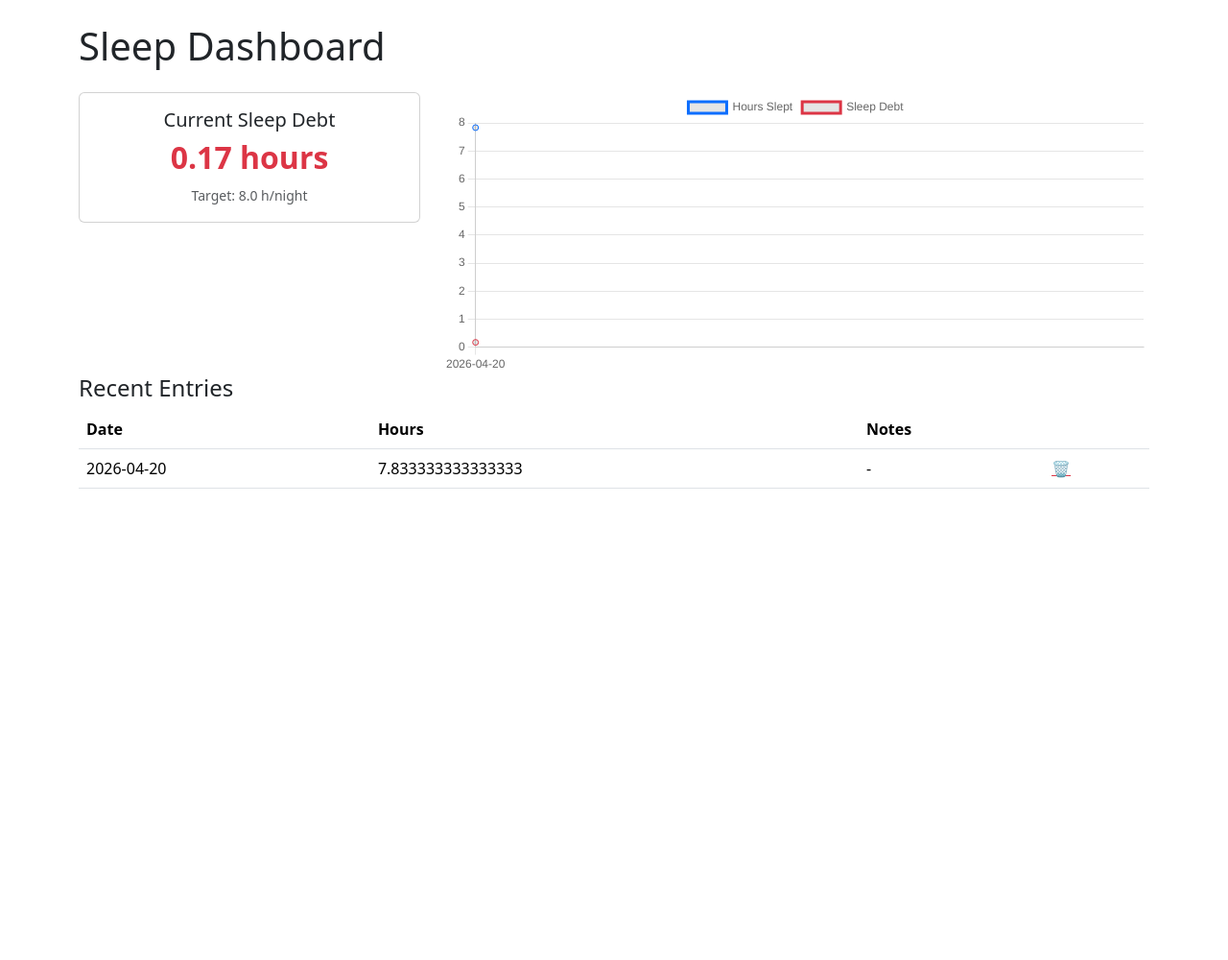
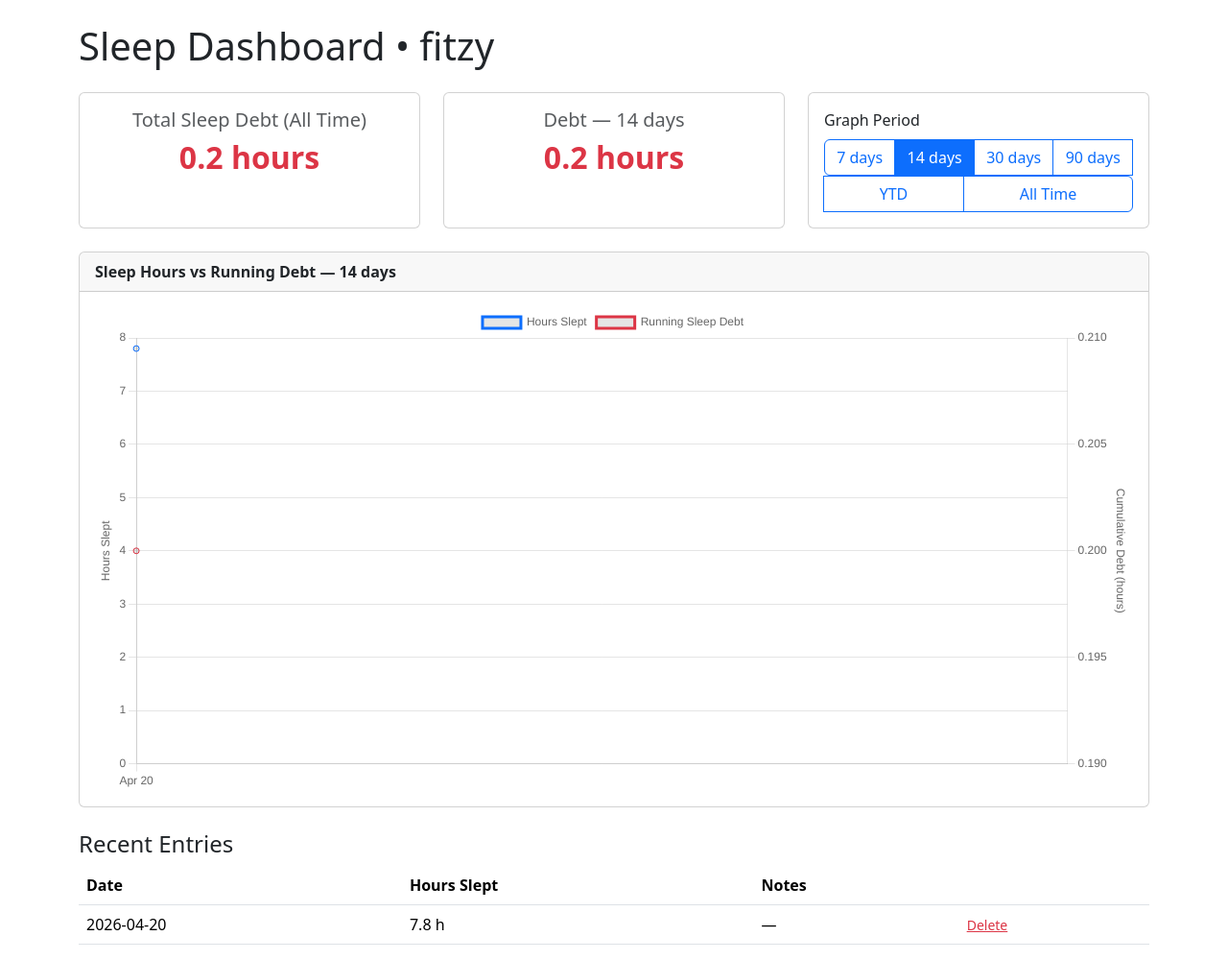
Before and after one commit to jfitzpatrick6/Sleep-Tracker, a Flask app: page / in a window 1280 px wide. Shown: the part 56-1056 px from the top of the page at 96% size. Before the commit the page ends 565 px from the top, so only its background shows below. Run offline with Flask 3, Linux system fonts and the light colour scheme; a user stored in the database is signed in.

Commit message:
Filtering

```diff
--- a/app/routes.py
+++ b/app/routes.py
@@ -1,4 +1,4 @@
-from flask import Blueprint, render_template, request, redirect, url_for, jsonify
+from flask import Blueprint, render_template, request, redirect, url_for
 from flask_login import login_required, current_user
 from . import db
 from .models import SleepEntry
@@ -7,40 +7,93 @@ import json
 
 bp = Blueprint('main', __name__)
 
-def get_sleep_debt_and_history(target=8.0):
+def get_sleep_data(period='14', target=8.0):
     if not current_user.is_authenticated:
-        return 0.0, []
+        return 0.0, 0.0, [], 14
 
-    entries = SleepEntry.query.filter_by(user_id=current_user.id)\
+    # Get all entries for the user, sorted by date
+    all_entries = SleepEntry.query.filter_by(user_id=current_user.id)\
         .order_by(SleepEntry.sleep_date).all()
 
-    debt = 0.0
+    # Calculate lifetime debt (all time)
+    lifetime_debt = sum((target - e.hours_slept) for e in all_entries)
+
+    # Determine cutoff date based on selected period
+    today = date.today()
+    if period == '7':
+        days = 7
+        cutoff = today - timedelta(days=6)
+        period_label = '7 days'
+    elif period == '14':
+        days = 14
+        cutoff = today - timedelta(days=13)
+        period_label = '14 days'
+    elif period == '30':
+        days = 30
+        cutoff = today - timedelta(days=29)
+        period_label = '30 days'
+    elif period == '90':
+        days = 90
+        cutoff = today - timedelta(days=89)
+        period_label = '90 days'
+    elif period == 'ytd':
+        cutoff = date(today.year, 1, 1)
+        period_label = 'Year to Date'
+    else:  # 'all'
+        cutoff = date(2000, 1, 1)  # far in the past
+        period_label = 'All Time'
+
+    # Filter entries for the selected period
+    recent_entries = [e for e in all_entries if e.sleep_date >= cutoff]
+
+    # Calculate debt only for the visible period
+    period_debt = sum((target - e.hours_slept) for e in recent_entries)
+
+    # Build history for the chart (running debt within this period)
     history = []
-    for entry in entries:
+    running_debt = 0.0
+
+    for entry in recent_entries:
         daily_deficit = target - entry.hours_slept
-        debt += daily_deficit
+        running_debt += daily_deficit
         history.append({
-            'date': entry.sleep_date.isoformat(),
-            'hours': round(entry.hours_slept, 2),
-            'debt': round(debt, 2)
+            'date': entry.sleep_date.strftime('%b %d'),
+            'hours': round(entry.hours_slept, 1),
+            'debt': round(running_debt, 1)
         })
-    return round(debt, 2), history
+
+    # For All Time or YTD we don't fill missing dates (too many gaps possible)
+    if period not in ['ytd', 'all'] and len(history) < days:
+        # Simple fill for short periods only
+        pass
+
+    return round(lifetime_debt, 1), round(period_debt, 1), history, period_label
+
 
 @bp.route('/')
 @login_required
 def index():
-    target = 8.0
-    current_debt, history = get_sleep_debt_and_history(target)
+    period = request.args.get('period', '14')
+    allowed = ['7', '14', '30', '90', 'ytd', 'all']
+    if period not in allowed:
+        period = '14'
+
+    lifetime_debt, period_debt, history, period_label = get_sleep_data(period)
+
     recent = SleepEntry.query.filter_by(user_id=current_user.id)\
         .order_by(SleepEntry.sleep_date.desc()).limit(10).all()
 
     return render_template('index.html',
-                           current_debt=current_debt,
-                           recent=recent,
+                           lifetime_debt=lifetime_debt,
+                           period_debt=period_debt,
                            history=json.dumps(history),
-                           target=target,
-                           username=current_user.username)
+                           period=period,
+                           period_label=period_label,
+                           username=current_user.username,
+                           recent=recent)
 
+
+# Keep your existing /add and /delete routes unchanged
 @bp.route('/add', methods=['GET', 'POST'])
 @login_required
 def add_entry():
@@ -74,10 +127,11 @@ def add_entry():
 
             db.session.commit()
             return redirect(url_for('main.index'))
-        except (ValueError, TypeError):
+        except Exception:
             pass
 
     return render_template('add_entry.html', today=today)
+
 
 @bp.route('/delete/<int:entry_id>')
 @login_required
@@ -87,7 +141,7 @@ def delete_entry(entry_id):
     db.session.commit()
     return redirect(url_for('main.index'))
 
-# Optional: Settings (still static for now)
+
 @bp.route('/settings')
 @login_required
 def settings():
--- a/app/templates/index.html
+++ b/app/templates/index.html
@@ -1,51 +1,126 @@
 {% extends "base.html" %}
 {% block content %}
-<h1 class="mb-4">Sleep Dashboard</h1>
+<h1 class="mb-4">Sleep Dashboard • {{ username }}</h1>
 
-<div class="row">
-    <div class="col-md-4">
-        <div class="card text-center mb-4">
+<div class="row mb-4">
+    <!-- Lifetime Debt -->
+    <div class="col-md-6 col-lg-4">
+        <div class="card text-center h-100">
             <div class="card-body">
-                <h5 class="card-title">Current Sleep Debt</h5>
-                <h2 class="{% if current_debt > 0 %}debt-positive{% else %}debt-negative{% endif %}">
-                    {{ current_debt }} hours
+                <h5 class="card-title text-muted">Total Sleep Debt (All Time)</h5>
+                <h2 class="{% if lifetime_debt > 0 %}debt-positive{% else %}debt-negative{% endif %}">
+                    {{ lifetime_debt }} hours
                 </h2>
-                <small class="text-muted">Target: {{ target }} h/night</small>
             </div>
         </div>
     </div>
-    <div class="col-md-8">
-        <canvas id="sleepChart" height="120"></canvas>
+
+    <!-- Period Debt -->
+    <div class="col-md-6 col-lg-4">
+        <div class="card text-center h-100">
+            <div class="card-body">
+                <h5 class="card-title text-muted">Debt — {{ period_label }}</h5>
+                <h2 class="{% if period_debt > 0 %}debt-positive{% else %}debt-negative{% endif %}">
+                    {{ period_debt }} hours
+                </h2>
+            </div>
+        </div>
+    </div>
+
+    <!-- Period Selector -->
+    <div class="col-lg-4">
+        <div class="card h-100">
+            <div class="card-body">
+                <label class="form-label">Graph Period</label>
+                <div class="btn-group w-100 flex-wrap" role="group">
+                    <a href="?period=7"  class="btn btn-outline-primary {% if period == '7' %}active{% endif %}">7 days</a>
+                    <a href="?period=14" class="btn btn-outline-primary {% if period == '14' %}active{% endif %}">14 days</a>
+                    <a href="?period=30" class="btn btn-outline-primary {% if period == '30' %}active{% endif %}">30 days</a>
+                    <a href="?period=90" class="btn btn-outline-primary {% if period == '90' %}active{% endif %}">90 days</a>
+                    <a href="?period=ytd" class="btn btn-outline-primary {% if period == 'ytd' %}active{% endif %}">YTD</a>
+                    <a href="?period=all" class="btn btn-outline-primary {% if period == 'all' %}active{% endif %}">All Time</a>
+                </div>
+            </div>
+        </div>
     </div>
 </div>
 
-<h4>Recent Entries</h4>
+<!-- Chart -->
+<div class="card mb-4">
+    <div class="card-header">
+        <strong>Sleep Hours vs Running Debt — {{ period_label }}</strong>
+    </div>
+    <div class="card-body">
+        <canvas id="sleepChart" height="140"></canvas>
+    </div>
+</div>
+
+<!-- Recent Entries -->
+<h4 class="mt-4">Recent Entries</h4>
 <table class="table table-hover">
-    <thead><tr><th>Date</th><th>Hours</th><th>Notes</th><th></th></tr></thead>
+    <thead>
+        <tr>
+            <th>Date</th>
+            <th>Hours Slept</th>
+            <th>Notes</th>
+            <th></th>
+        </tr>
+    </thead>
     <tbody>
     {% for entry in recent %}
         <tr>
             <td>{{ entry.sleep_date }}</td>
-            <td>{{ entry.hours_slept }}</td>
-            <td>{{ entry.notes or '-' }}</td>
-            <td><a href="{{ url_for('main.delete_entry', entry_id=entry.id) }}" class="text-danger">🗑</a></td>
+            <td>{{ entry.hours_slept|round(1) }} h</td>
+            <td>{{ entry.notes or '—' }}</td>
+            <td><a href="{{ url_for('main.delete_entry', entry_id=entry.id) }}" class="text-danger small">Delete</a></td>
         </tr>
     {% endfor %}
     </tbody>
 </table>
 
 <script>
-const data = JSON.parse('{{ history | safe }}');
+const rawData = {{ history | safe }};
+
 new Chart(document.getElementById('sleepChart'), {
     type: 'line',
     data: {
-        labels: data.map(d => d.date),
+        labels: rawData.map(d => d.date),
         datasets: [
-            { label: 'Hours Slept', data: data.map(d => d.hours), borderColor: '#0d6efd', tension: 0.3 },
-            { label: 'Sleep Debt', data: data.map(d => d.debt), borderColor: '#dc3545', tension: 0.3 }
+            {
+                label: 'Hours Slept',
+                data: rawData.map(d => d.hours),
+                borderColor: '#0d6efd',
+                tension: 0.3,
+                yAxisID: 'y'
+            },
+            {
+                label: 'Running Sleep Debt',
+                data: rawData.map(d => d.debt),
+                borderColor: '#dc3545',
+                tension: 0.3,
+                yAxisID: 'y1'
+            }
         ]
     },
-    options: { scales: { y: { beginAtZero: true } } }
+    options: {
+        scales: {
+            y: {
+                type: 'linear',
+                position: 'left',
+                title: { display: true, text: 'Hours Slept' },
+                beginAtZero: true
+            },
+            y1: {
+                type: 'linear',
+                position: 'right',
+                title: { display: true, text: 'Cumulative Debt (hours)' },
+                grid: { drawOnChartArea: false }
+            }
+        },
+        plugins: {
+            legend: { position: 'top' }
+        }
+    }
 });
 </script>
 {% endblock %}
```
Also changed, not shown: instance/sleep.db.
